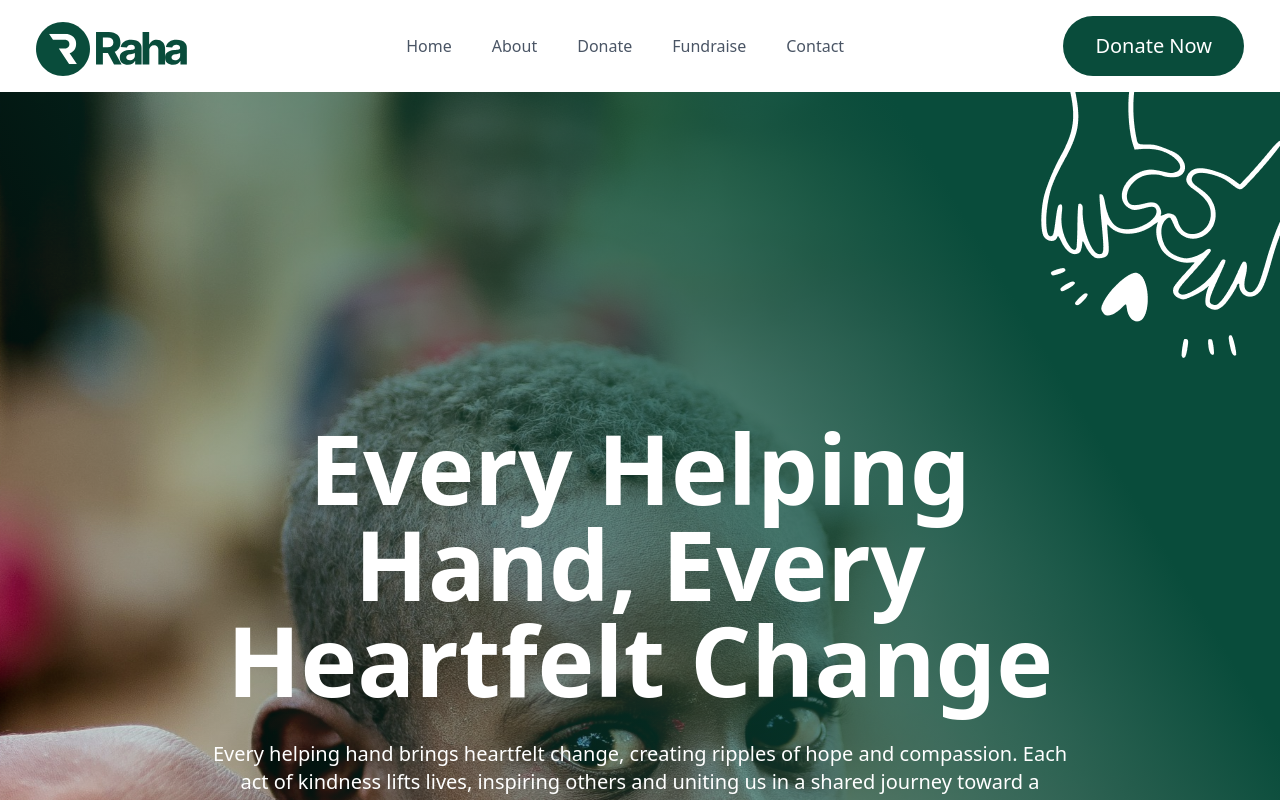
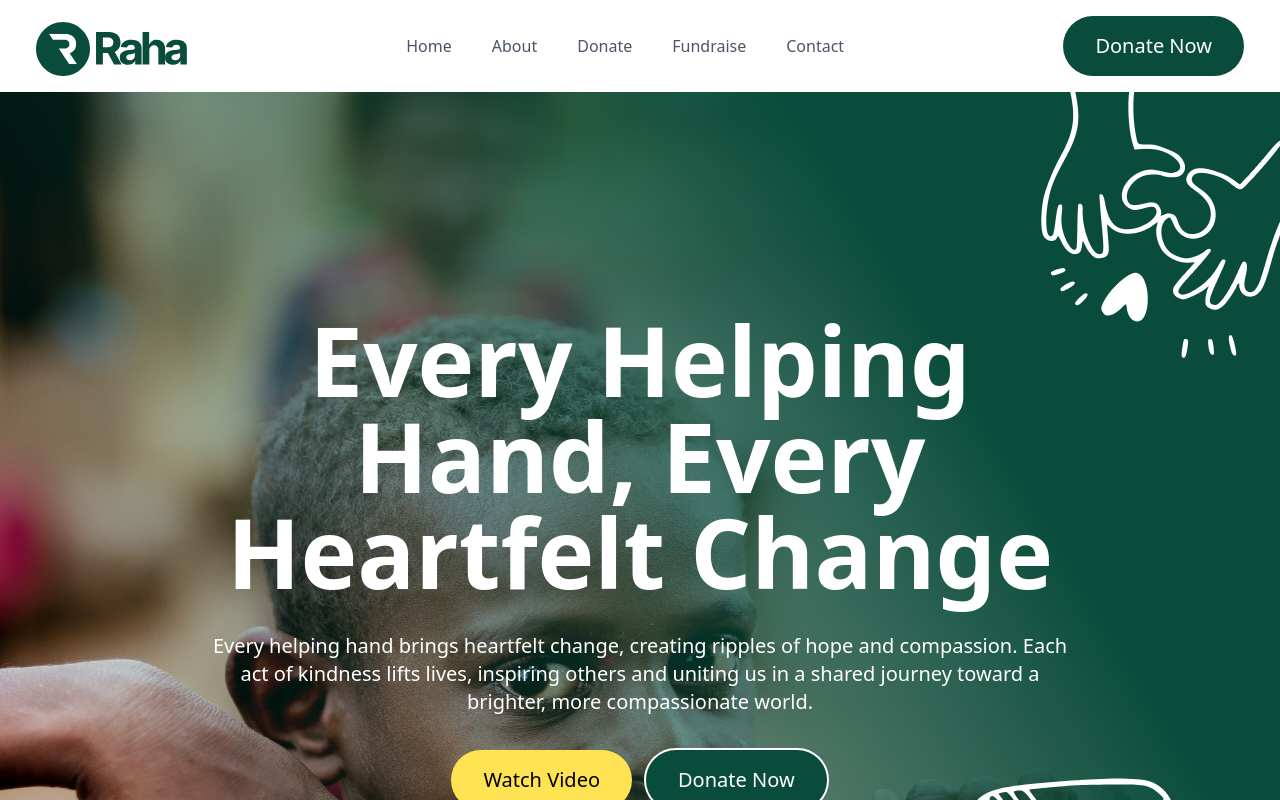
Before and after one commit to Prudentdev-xyz/Raha-app-new, a React (Vite) app: page / in a window 1280 px wide. Shown: the top 800 px of the page. Built offline with nearby package versions, Linux system fonts and the light colour scheme.

Commit message:
fix-2Hero-pt

```diff
--- a/src/components/layouts/About.jsx
+++ b/src/components/layouts/About.jsx
@@ -1,7 +1,7 @@
 import React, { Children } from "react";
 
 export const About = () => {
-  return <div className="p-20 md:p-40 pt-35 md:pt-2 bg-primary relative">
+  return <div className="p-20 md:p-40 pt-35 md:pt-20 bg-primary relative">
     <h1 className="text-tetiary font-bold text-4xl md:text-8xl flex items-center justify-center text-center">About Us</h1>
     <p className="text-tetiary flex items-center justify-center text-center pt-1 text-sm md:text-xl">Home / About</p>
     <div>
--- a/src/components/layouts/Hero.jsx
+++ b/src/components/layouts/Hero.jsx
@@ -6,7 +6,7 @@ import { DonatenewButton } from "../buttons/DonatenewButton";
 
 export const Hero = () => {
   return (
-    <div className="relative items-center bg-cover bg-[url('/hero-bg.svg')] pt-30 md:pt-3o">
+    <div className="relative items-center bg-cover bg-[url('/hero-bg.svg')] pt-30 md:pt-3">
       <div className="p-8 md:p-52">
         <div className="max-w-6xl mx-auto space-y-8">
           <h1 className="text-2xl md:text-8xl font-bold text-white text-center">
```
